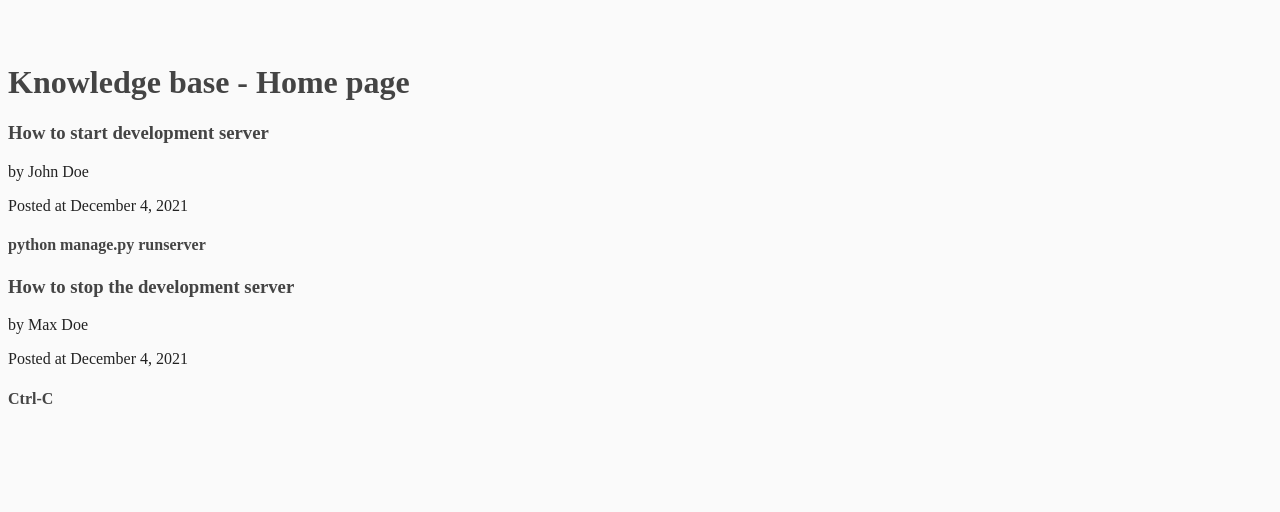
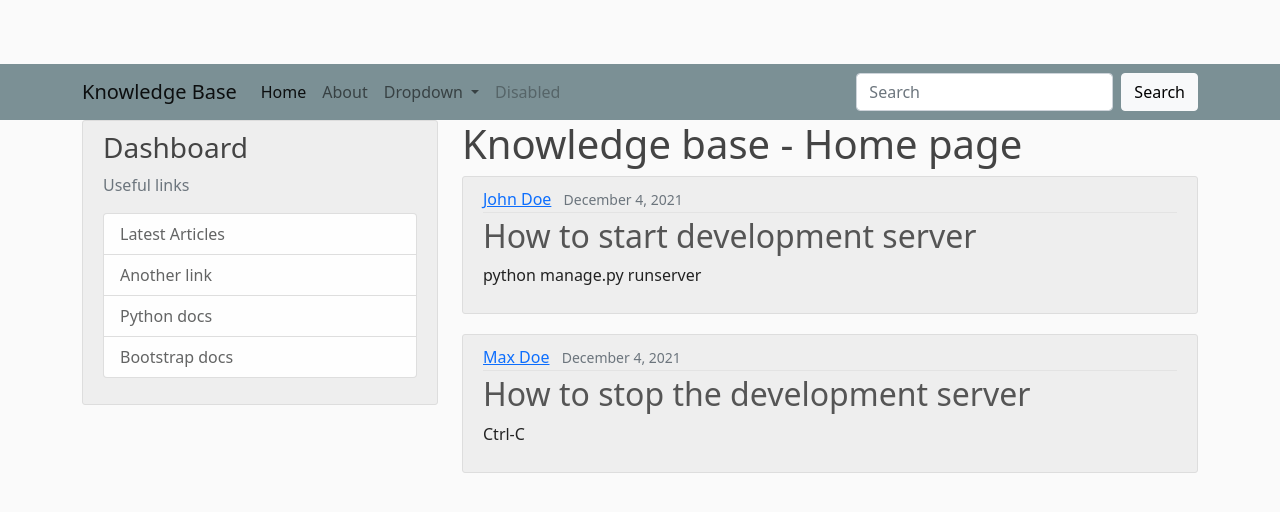
Before and after one commit to elzorap/pydev, a Django app: page / in a window 1280 px wide. Shown: the top 512 px of the page. Run offline with Django 4.2, Linux system fonts and the light colour scheme; some libraries are stand-ins or nearby versions.

Commit message:
Integrate Boostrap classes

```diff
--- a/kb/templates/kb/base.html
+++ b/kb/templates/kb/base.html
@@ -3,6 +3,7 @@
 <html>
 
 <head>
+    <link href="https://cdn.jsdelivr.net/npm/bootstrap@5.1.3/dist/css/bootstrap.min.css" rel="stylesheet" integrity="sha384-1BmE4kWBq78iYhFldvKuhfTAU6auU8tT94WrHftjDbrCEXSU1oBoqyl2QvZ6jIW3" crossorigin="anonymous">
     <link rel="stylesheet" type="text/css" href="{% static 'kb/main.css' %}"/>
     {% if title %}
         <title> KB - {{title}} </title>
@@ -12,7 +13,67 @@
 </head>
 
 <body>
-    {% block content %} {% endblock content %}
+    <header>
+        <nav class="navbar navbar-expand-lg navbar-light bg-darkgrey">
+            <div class="container">
+              <a class="navbar-brand" href="#">Knowledge Base</a>
+              <button class="navbar-toggler" type="button" data-bs-toggle="collapse" data-bs-target="#navbarSupportedContent" aria-controls="navbarSupportedContent" aria-expanded="false" aria-label="Toggle navigation">
+                <span class="navbar-toggler-icon"></span>
+              </button>
+              <div class="collapse navbar-collapse" id="navbarSupportedContent">
+                <ul class="navbar-nav me-auto mb-2 mb-lg-0">
+                  <li class="nav-item">
+                    <a class="nav-link active" aria-current="page" href="#">Home</a>
+                  </li>
+                  <li class="nav-item">
+                    <a class="nav-link" href="#">About</a>
+                  </li>
+                  <li class="nav-item dropdown">
+                    <a class="nav-link dropdown-toggle" href="#" id="navbarDropdown" role="button" data-bs-toggle="dropdown" aria-expanded="false">
+                      Dropdown
+                    </a>
+                    <ul class="dropdown-menu" aria-labelledby="navbarDropdown">
+                      <li><a class="dropdown-item" href="#">Action</a></li>
+                      <li><a class="dropdown-item" href="#">Another action</a></li>
+                      <li><hr class="dropdown-divider"></li>
+                      <li><a class="dropdown-item" href="#">Something else here</a></li>
+                    </ul>
+                  </li>
+                  <li class="nav-item">
+                    <a class="nav-link disabled">Disabled</a>
+                  </li>
+                </ul>
+                <form class="d-flex">
+                  <input class="form-control me-2" type="search" placeholder="Search" aria-label="Search">
+                  <button class="btn btn-light" type="submit">Search</button>
+                </form>
+              </div>
+            </div>
+          </nav>
+    </header>
+    <main role="main" class="container">
+        <div class="row">
+           <div class="col-md-4">
+             <div class="content-section">
+                <h3>Dashboard</h3>
+                <p class='text-muted'>Useful links </p>
+                  <ul class="list-group">
+                    <li class="list-group-item list-group-item-light">Latest Articles</li>
+                    <li class="list-group-item list-group-item-light">Another link</li>
+                    <li class="list-group-item list-group-item-light">Python docs</li>
+                    <li class="list-group-item list-group-item-light">Bootstrap docs</li>
+                  </ul>
+                </p>
+              </div>
+            </div>
+          <div class="col-md-8">
+            {% block content %}{% endblock %}
+          </div>
+        </div>
+
+      </main>
+    <script src="https://cdn.jsdelivr.net/npm/@popperjs/core@2.10.2/dist/umd/popper.min.js" integrity="sha384-7+zCNj/IqJ95wo16oMtfsKbZ9ccEh31eOz1HGyDuCQ6wgnyJNSYdrPa03rtR1zdB" crossorigin="anonymous"></script>
+    <script src="https://cdn.jsdelivr.net/npm/bootstrap@5.1.3/dist/js/bootstrap.min.js" integrity="sha384-QJHtvGhmr9XOIpI6YVutG+2QOK9T+ZnN4kzFN1RtK3zEFEIsxhlmWl5/YESvpZ13" crossorigin="anonymous"></script>
 </body>
 
 </html>
--- a/kb/templates/kb/home.html
+++ b/kb/templates/kb/home.html
@@ -3,17 +3,15 @@
 {% block content %}
     <h1>Knowledge base - Home page</h1>
     {% for article in articles %}
-        <h3>
-            {{article.title}}
-        </h3>
-        <p>
-            by {{article.author}}
-        </p>
-        <p>
-            Posted at {{article.date}}
-        </p>
-        <h4>
-            {{article.content}}
-        </h4>
+    <article class="media content-section">
+        <div class="media-body">
+          <div class="article-metadata">
+            <a class="me-2" href="#">{{ article.author }}</a>
+            <small class="text-muted">{{ article.date }}</small>
+          </div>
+          <h2><a class="article-title" href="#">{{ article.title }}</a></h2>
+          <p class="article-content">{{ article.content }}</p>
+        </div>
+      </article>
     {% endfor %}
 {% endblock content %}
```
Also changed, not shown: kb/templates/kb/about.html (+15 -1 lines).
